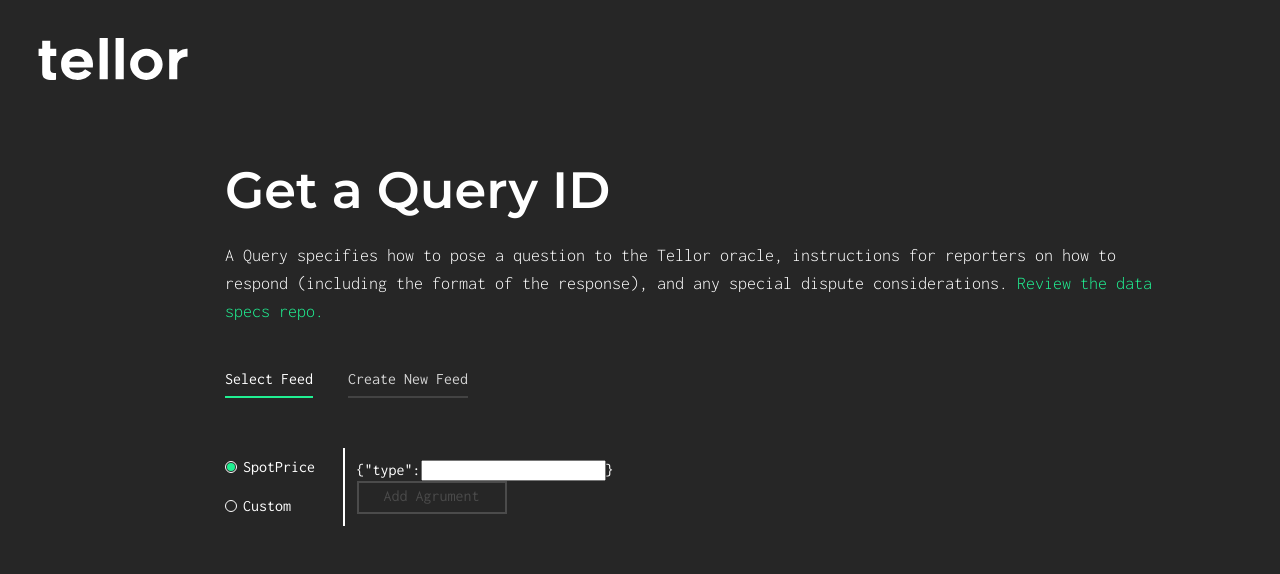
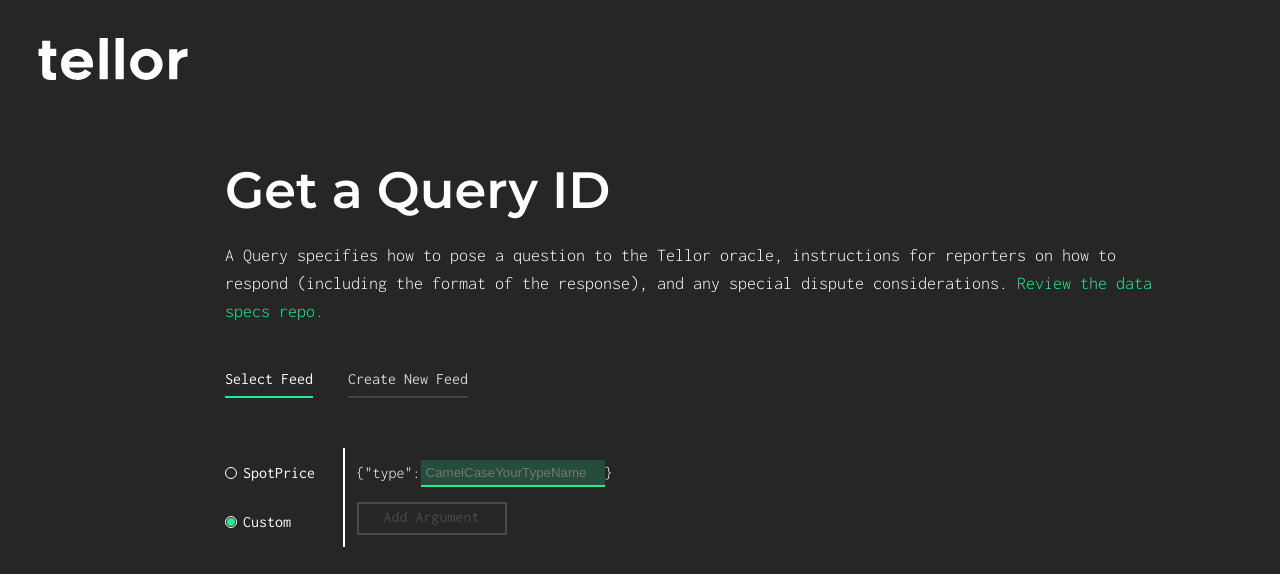
Before and after one commit to tellor-io/queryIdBuilder, a React (Create React App) app: page /create in a window 1280 px wide. Shown: the top 574 px of the page. Built offline with nearby package versions, Linux system fonts and the light colour scheme.

Commit message:
first go at custom component

```diff
--- a/src/App.js
+++ b/src/App.js
@@ -1,4 +1,4 @@
-import React, { useState } from 'react'
+import React, { useState, useEffect } from 'react'
 import './App.css'
 import { ethers } from 'ethers'
 import { legacyDataHelper } from './helpers'
@@ -23,6 +23,8 @@
   const [queryId, setQueryId] = useState(null)
   const [active, setActive] = useState(true)
   const [inactive, setInactive] = useState(true)
+
+  useEffect(() => {})
 
   //Helper Functions
   const showJSONString = () => {
--- a/src/components/CustomFeed.js
+++ b/src/components/CustomFeed.js
@@ -4,35 +4,73 @@
 import Button from './reusableComponents/Button'
 
 const initialFormState = {
-  name: '',
+  type: '',
 }
 
 function CustomFeed() {
   //Component State
-  const [form, setForm] = useState(initialFormState)
+  const [formValues, setFormValues] = useState(initialFormState)
+  const [dynamicFormValues, setDynamicFormValues] = useState([])
 
   //Helpers
   const handleChange = (event) => {
-    setForm({ ...form, [event.target.name]: event.target.value })
+    console.log(event)
+    setFormValues({ ...formValues, [event.target.name]: event.target.value })
   }
+  const handleDynamicChange = (index, event) => {
+    let newdynamicFormValues = [...dynamicFormValues]
+    newdynamicFormValues[index][event.target.name] = event.target.value
+    setDynamicFormValues(newdynamicFormValues)
+  }
+  const handleAddFields = () => {
+    setDynamicFormValues([...dynamicFormValues, { dataType: '', argValue: '' }])
+  }
+  const handleRemoveFields = (index) => {
+    let newdynamicFormValues = [...dynamicFormValues]
+    newdynamicFormValues.splice(index, 1)
+    setDynamicFormValues(newdynamicFormValues)
+  }
+
+  console.log(dynamicFormValues)
 
   return (
     <div className="CustomFeedContainer">
-      <RadioSelectCreateNew />
+      <RadioSelectCreateNew props="Custom" />
       <div className="CustomHero">
         <p className="CustomJSON">
           &#123;"type":
           <input
-            onChange={handleChange}
-            value={form.name}
-            name="name"
-            id="name"
+            onChange={(e) => handleChange(e)}
+            value={formValues.type}
+            name="type"
+            id="type"
             type="text"
             className="CustomInput"
+            placeholder="CamelCaseYourTypeName"
           />
           &#125;
         </p>
-        <Button props={form}>Add Agrument</Button>
+        {dynamicFormValues.map((element, i) => (
+          <div key={i}>
+            <select name="dataType" onChange={(e) => handleDynamicChange(i, e)}>
+              <option value="none">Select Data Type</option>
+              <option value="address">address</option>
+              <option value="bytes">bytes</option>
+              <option value="bytes32">bytes32</option>
+              <option value="uint256">uint256</option>
+            </select>
+            <input
+              type="text"
+              name="argValue"
+              value={element.name}
+              onChange={(e) => handleDynamicChange(i, e)}
+              placeholder="Argument Value"
+            />
+          </div>
+        ))}
+        <Button props={formValues} onClick={handleAddFields}>
+          Add Argument
+        </Button>
       </div>
     </div>
   )
--- a/src/components/SpotPrice.js
+++ b/src/components/SpotPrice.js
@@ -4,7 +4,6 @@
 import RadioButtonCreateNew from './reusableComponents/RadioSelectCreateNew'
 
 const initialFormState = {
-  currentFeed: 'none',
   asset: '',
   currency: '',
 }
@@ -20,7 +19,7 @@
 
   return (
     <div className="CreateNewSpotPriceContainer">
-      <RadioButtonCreateNew />
+      <RadioButtonCreateNew props="SpotPrice" />
       <div className="SpotPriceHero">
         <p className="SpotPriceJSON">
           &#123;"type": "SpotPrice", "asset":{' '}
--- a/src/components/reusableComponents/Button.js
+++ b/src/components/reusableComponents/Button.js
@@ -1,11 +1,31 @@
-import React from 'react'
+import React, { useState, useEffect } from 'react'
 import '../../styles/Button.css'
 
-const Button = ({ children, props }) => {
+const Button = ({ children, props, onClick }) => {
+  const [disabled, setDisabled] = useState(true)
+  const [clickMethod, setClickMethod] = useState(null)
+
+  useEffect(() => {
+    if (props.asset && props.currency) {
+      setDisabled(false)
+    } else if (props.type) {
+      setDisabled(false)
+      setClickMethod(onClick)
+    }
+
+    return () => {
+      setDisabled(true)
+      setClickMethod(null)
+    }
+  }, [props])
+
+  console.log(clickMethod)
+
   return (
     <button
-      disabled={props.asset && props.currency ? false : true}
-      className={props.asset && props.currency ? 'Button' : 'ButtonDisabled'}
+      disabled={disabled}
+      className={disabled ? 'ButtonDisabled' : 'Button'}
+      onClick={onClick}
     >
       {children}
     </button>
--- a/src/components/reusableComponents/RadioSelectCreateNew.js
+++ b/src/components/reusableComponents/RadioSelectCreateNew.js
@@ -1,14 +1,23 @@
-import React, { useState } from 'react'
+import React, { useState, useEffect } from 'react'
 import '../../styles/RadioSelectCreateNew.css'
 import { Link } from 'react-router-dom'
 
-const RadioSelectCreateNew = () => {
+const RadioSelectCreateNew = ({ props }) => {
   //Component State
   const [active, setActive] = useState(true)
   const [inactive, setInactive] = useState(true)
   //Handlers
+  useEffect(() => {
+    if (props === 'SpotPrice') {
+      setActive(true)
+      setInactive(true)
+    } else if (props === 'Custom') {
+      setActive(false)
+      setInactive(false)
+    }
+  }, [])
+
   const handleSwitching = (tab) => {
-    console.log(tab)
     if (tab === 'SpotPrice') {
       setActive(true)
       setInactive(true)
@@ -17,8 +26,7 @@
       setInactive(false)
     }
   }
-  console.log(active)
-  console.log(inactive)
+
   return (
     <div className="RadioSelectCreateNew">
       <Link
--- a/src/styles/CustomFeed.css
+++ b/src/styles/CustomFeed.css
@@ -11,3 +11,22 @@
   border-left: 2px solid #ffffff;
   padding: 12px;
 }
+.CustomJSON {
+  margin-bottom: 15px;
+  font-weight: 300;
+}
+.CustomInput {
+  width: fit-content;
+  height: 22px;
+  padding-left: 5px;
+  padding-top: 2px;
+  border: none;
+  background-color: rgba(32, 240, 146, 0.2);
+  border-bottom: 2px solid #20f092;
+  color: #ffffff;
+  caret-color: #ffffff;
+}
+.CustomInput:focus {
+  outline-color: #20f092;
+  outline-width: 1px;
+}
```
